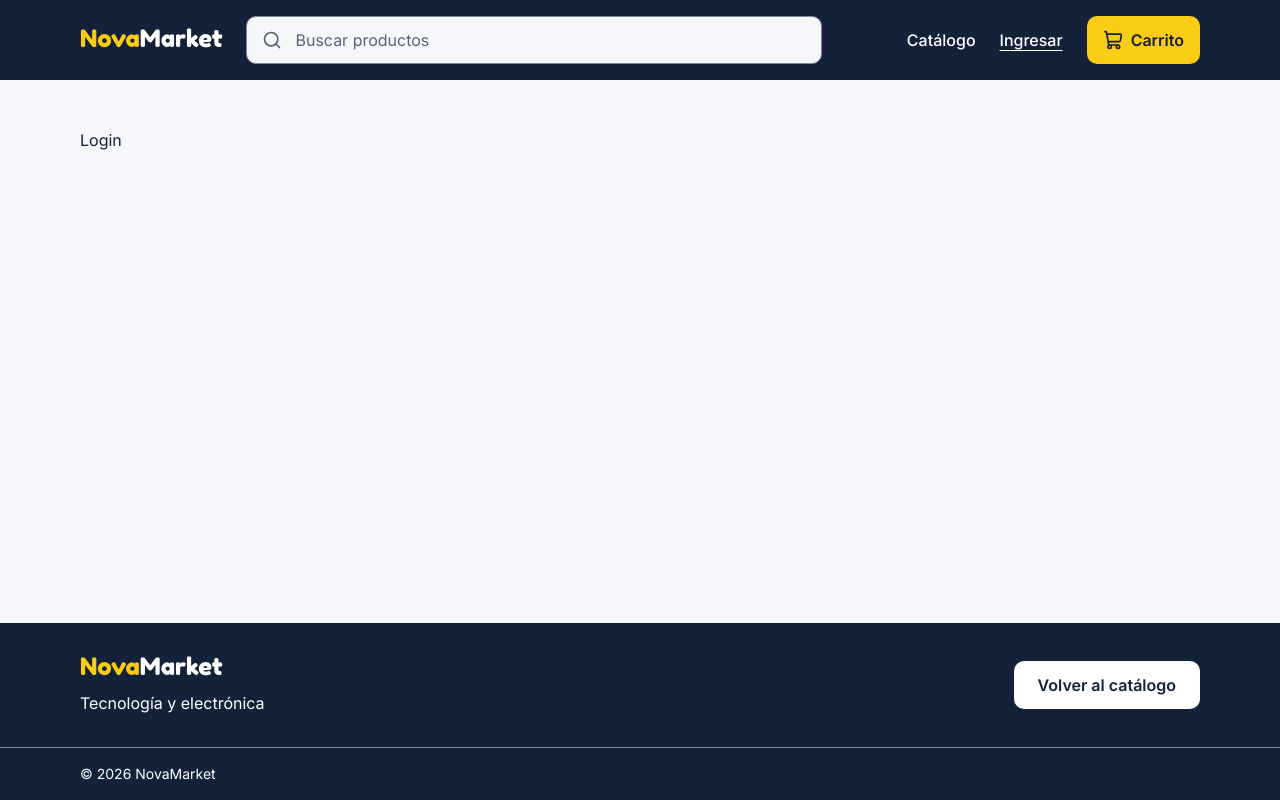
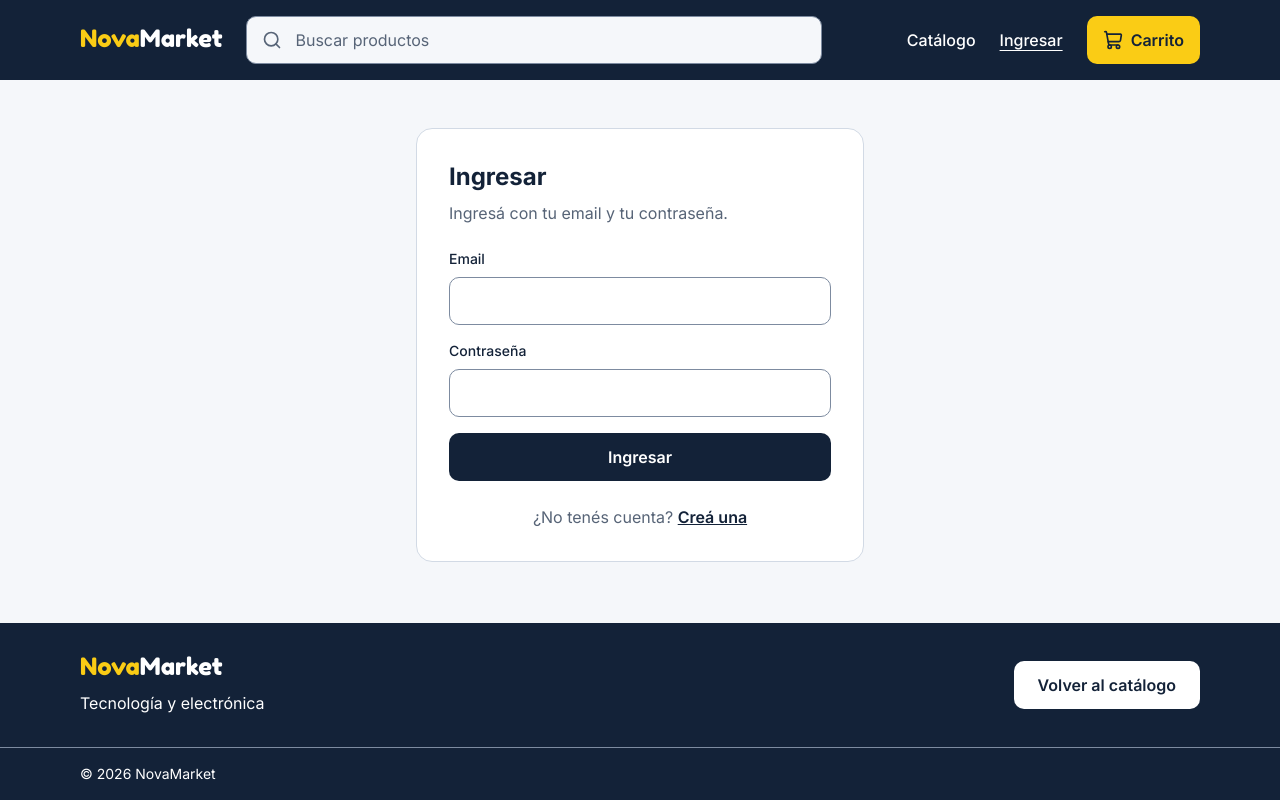
Before and after one commit to Talently-Lab/S2621-novamarket, a React (Vite) app in the folder frontend/: page /login in a window 1280 px wide. Built offline with nearby package versions, Linux system fonts and the light colour scheme; no server answers.

Commit message:
feat(front): implement login page

```diff
--- a/frontend/src/pages/Login.jsx
+++ b/frontend/src/pages/Login.jsx
@@ -1,5 +1,164 @@
+import { useState } from 'react';
+import { Link, Navigate, useLocation } from 'react-router-dom';
+import Button from '../components/ui/Button';
+import ErrorMessage from '../components/ui/ErrorMessage';
+import Input from '../components/ui/Input';
+import Loader from '../components/ui/Loader';
+import Notice from '../components/ui/Notice';
+import useAuth from '../hooks/useAuth';
+
+const EMAIL_PATTERN = /^[^\s@]+@[^\s@]+\.[^\s@]+$/;
+const FIELDS = ['email', 'password'];
+
+// Vuelve a la ruta protegida desde la que llegó el usuario; si no hay, a la Home.
+function getRedirectPath(from) {
+  if (!from?.pathname || ['/login', '/register'].includes(from.pathname)) {
+    return '/';
+  }
+
+  return `${from.pathname}${from.search ?? ''}${from.hash ?? ''}`;
+}
+
+function validate({ email, password }) {
+  const errors = {};
+
+  if (!email.trim()) {
+    errors.email = 'Ingresá tu email.';
+  } else if (!EMAIL_PATTERN.test(email.trim())) {
+    errors.email = 'Ingresá un email válido, por ejemplo nombre@dominio.com.';
+  }
+
+  if (!password) {
+    errors.password = 'Ingresá tu contraseña.';
+  }
+
+  return errors;
+}
+
 function Login() {
-  return <h1>Login</h1>;
+  const { login, isAuthenticated, loading } = useAuth();
+  const location = useLocation();
+  const [values, setValues] = useState({
+    email: location.state?.email ?? '',
+    password: '',
+  });
+  const [fieldErrors, setFieldErrors] = useState({});
+  const [formError, setFormError] = useState('');
+  const [submitting, setSubmitting] = useState(false);
+
+  if (loading) {
+    return <Loader label="Verificando sesión..." />;
+  }
+
+  // También cubre el login exitoso: al guardarse la sesión, este render redirige.
+  if (isAuthenticated) {
+    return <Navigate to={getRedirectPath(location.state?.from)} replace />;
+  }
+
+  const handleChange = (event) => {
+    const { name, value } = event.target;
+    setValues((current) => ({ ...current, [name]: value }));
+    setFieldErrors((current) => ({ ...current, [name]: undefined }));
+  };
+
+  const handleSubmit = async (event) => {
+    event.preventDefault();
+    const form = event.currentTarget;
+    const errors = validate(values);
+    const firstInvalid = FIELDS.find((field) => errors[field]);
+
+    setFieldErrors(errors);
+    setFormError('');
+
+    if (firstInvalid) {
+      form.elements.namedItem(firstInvalid)?.focus();
+      return;
+    }
+
+    setSubmitting(true);
+
+    try {
+      await login({ email: values.email.trim(), password: values.password });
+    } catch (error) {
+      const apiFieldErrors = Object.fromEntries(
+        FIELDS.filter((field) => error.fields?.[field]).map((field) => [
+          field,
+          error.fields[field],
+        ]),
+      );
+
+      if (Object.keys(apiFieldErrors).length > 0) {
+        setFieldErrors(apiFieldErrors);
+      } else {
+        setFormError(error.message);
+      }
+
+      setSubmitting(false);
+    }
+  };
+
+  let notice = null;
+
+  if (location.state?.reason === 'session-expired') {
+    notice = (
+      <Notice>Tu sesión expiró. Ingresá de nuevo para continuar.</Notice>
+    );
+  } else if (location.state?.registered) {
+    notice = (
+      <Notice variant="success">
+        Tu cuenta se creó correctamente. Ingresá con tu email y contraseña.
+      </Notice>
+    );
+  }
+
+  return (
+    <section className="mx-auto flex w-full max-w-md flex-col gap-6 rounded-card border border-border bg-white p-6 md:p-8">
+      <div className="flex flex-col gap-2">
+        <h1 className="text-2xl font-bold text-ink">Ingresar</h1>
+        <p className="text-muted">Ingresá con tu email y tu contraseña.</p>
+      </div>
+
+      {notice}
+      {formError && <ErrorMessage message={formError} />}
+
+      <form noValidate onSubmit={handleSubmit} className="flex flex-col gap-4">
+        <Input
+          label="Email"
+          name="email"
+          type="email"
+          autoComplete="email"
+          value={values.email}
+          onChange={handleChange}
+          error={fieldErrors.email}
+          required
+        />
+        <Input
+          label="Contraseña"
+          name="password"
+          type="password"
+          autoComplete="current-password"
+          value={values.password}
+          onChange={handleChange}
+          error={fieldErrors.password}
+          required
+        />
+        <Button type="submit" loading={submitting} className="w-full">
+          {submitting ? 'Ingresando...' : 'Ingresar'}
+        </Button>
+      </form>
+
+      <p className="text-center text-muted">
+        ¿No tenés cuenta?{' '}
+        <Link
+          to="/register"
+          state={{ from: location.state?.from }}
+          className="focus-ring rounded-control font-semibold text-ink underline"
+        >
+          Creá una
+        </Link>
+      </p>
+    </section>
+  );
 }
 
 export default Login;
```
